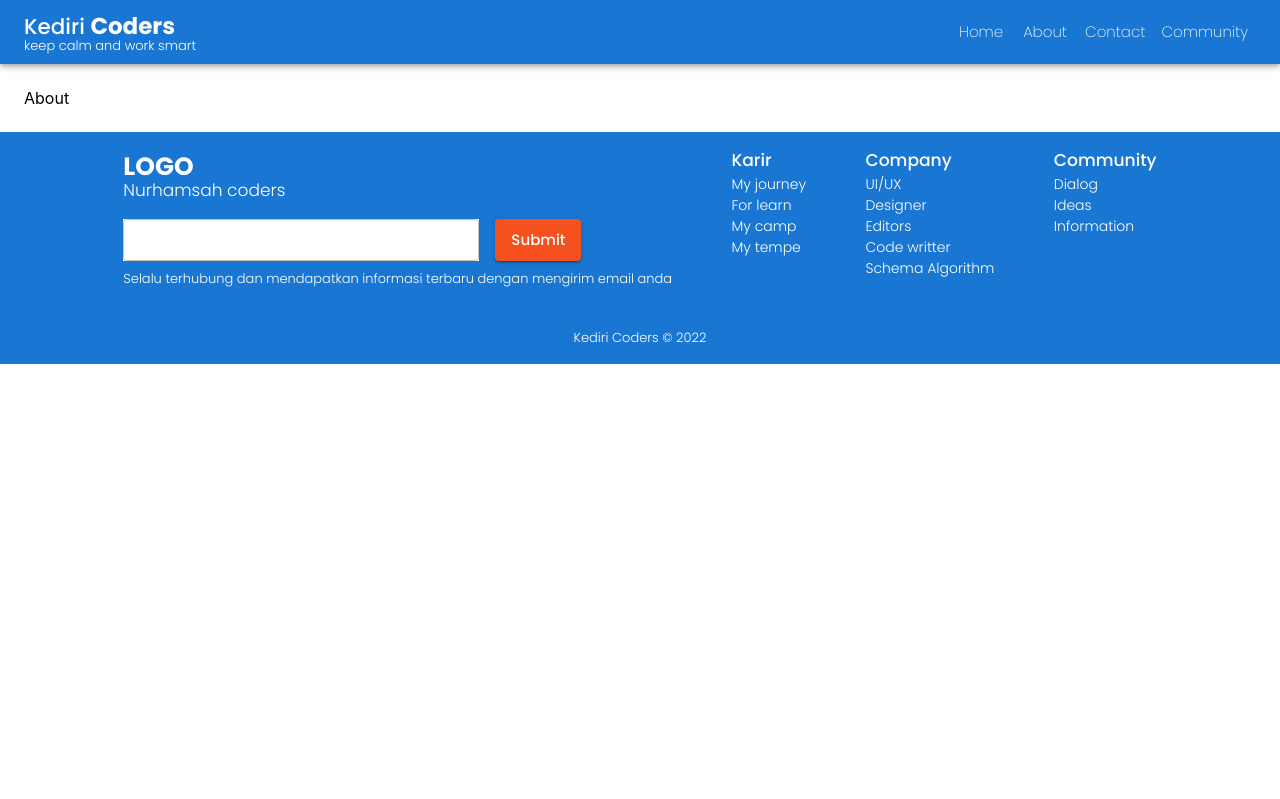
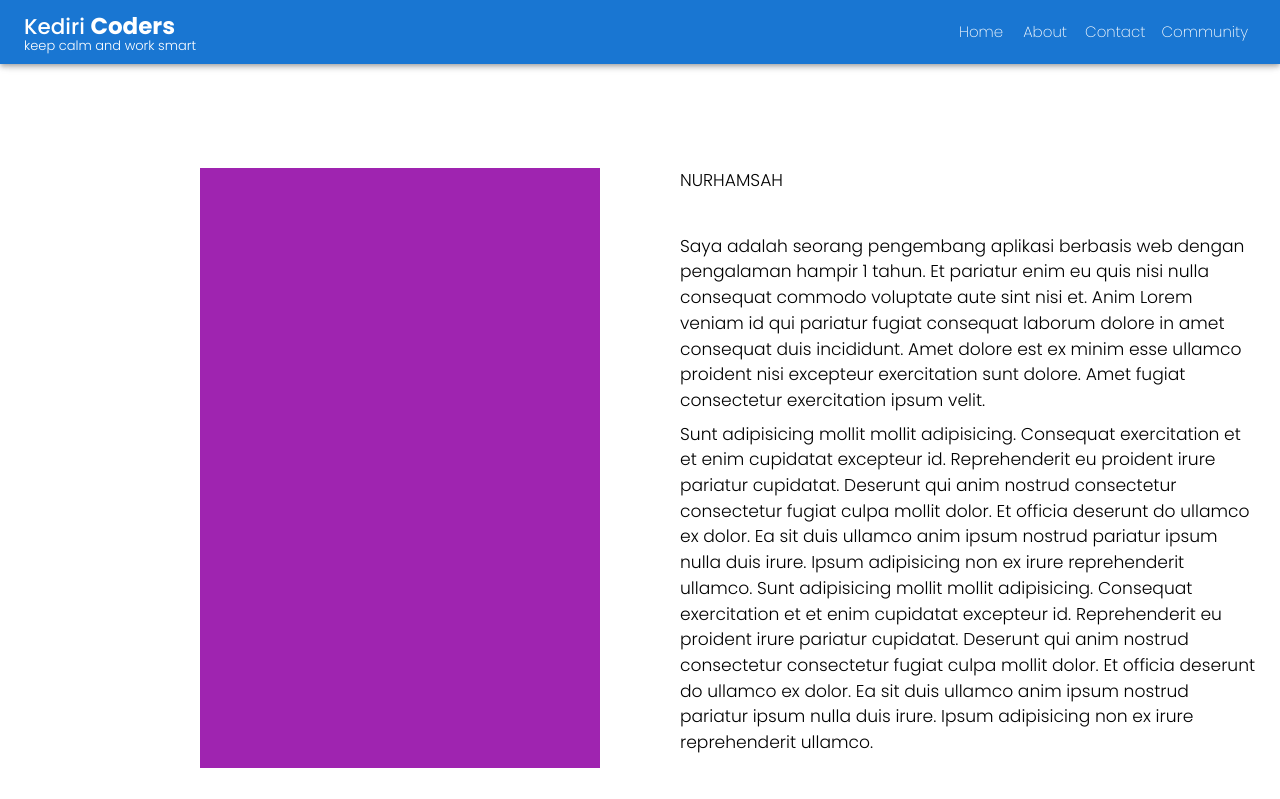
Before and after one commit to nurhamsah1998/KEDIRI-CODERS-PORTFOLIO, a React (Create React App) app: page /about in a window 1280 px wide. Shown: the top 799 px of the page. Built offline with nearby package versions, Linux system fonts and the light colour scheme.

Commit message:
adding new content page

```diff
--- a/src/Pages/About/About.js
+++ b/src/Pages/About/About.js
@@ -1,7 +1,57 @@
 import React from "react";
+import { Box, Typography } from "@mui/material";
+import { grey } from "@mui/material/colors";
 
 function About() {
-  return <div>About</div>;
+  const red = Math.floor(Math.random() * 255);
+  const green = Math.floor(Math.random() * 255);
+  const blue = Math.floor(Math.random() * 255);
+
+  return (
+    <Box my={10}>
+      <Box sx={{ display: "flex", justifyContent: "center", gap: 10 }}>
+        <Box sx={{ width: "50%", display: "flex", justifyContent: "flex-end" }}>
+          <Box
+            sx={{
+              height: "600px",
+              width: "400px",
+              bgcolor: `rgb(${red},${green},${blue})`,
+            }}
+          ></Box>
+        </Box>
+        <Box sx={{ width: "50%" }}>
+          <Box>
+            <Typography mb={5}>NURHAMSAH</Typography>
+            <Typography>
+              Saya adalah seorang pengembang aplikasi berbasis web dengan
+              pengalaman hampir 1 tahun. Et pariatur enim eu quis nisi nulla
+              consequat commodo voluptate aute sint nisi et. Anim Lorem veniam
+              id qui pariatur fugiat consequat laborum dolore in amet consequat
+              duis incididunt. Amet dolore est ex minim esse ullamco proident
+              nisi excepteur exercitation sunt dolore. Amet fugiat consectetur
+              exercitation ipsum velit.
+            </Typography>
+            <Typography mt={1}>
+              Sunt adipisicing mollit mollit adipisicing. Consequat exercitation
+              et et enim cupidatat excepteur id. Reprehenderit eu proident irure
+              pariatur cupidatat. Deserunt qui anim nostrud consectetur
+              consectetur fugiat culpa mollit dolor. Et officia deserunt do
+              ullamco ex dolor. Ea sit duis ullamco anim ipsum nostrud pariatur
+              ipsum nulla duis irure. Ipsum adipisicing non ex irure
+              reprehenderit ullamco. Sunt adipisicing mollit mollit adipisicing.
+              Consequat exercitation et et enim cupidatat excepteur id.
+              Reprehenderit eu proident irure pariatur cupidatat. Deserunt qui
+              anim nostrud consectetur consectetur fugiat culpa mollit dolor. Et
+              officia deserunt do ullamco ex dolor. Ea sit duis ullamco anim
+              ipsum nostrud pariatur ipsum nulla duis irure. Ipsum adipisicing
+              non ex irure reprehenderit ullamco.
+            </Typography>
+            <Typography mt={5}>LOREM EPSOM LORIS DELUASA</Typography>
+          </Box>
+        </Box>
+      </Box>
+    </Box>
+  );
 }
 
 export default About;
--- a/src/Pages/Home/Home.js
+++ b/src/Pages/Home/Home.js
@@ -5,7 +5,7 @@ import { blue, deepOrange, grey } from "@mui/material/colors";
 function Home() {
   return (
     <Box>
-      <Box mb={20} mt={5}>
+      <Box mb={10} mt={5}>
         <Box
           sx={{
             display: "flex",
@@ -29,33 +29,29 @@ function Home() {
               </Typography>
             </Box>
           </Box>
-          <Box sx={{ maxWidth: "600px" }}>
-            <img
-              width="100%"
-              src="/svg-UNDRAW/undraw_hello_re_3evm.svg"
-              alt="Hero"
-            />
-          </Box>
         </Box>
       </Box>
       <Divider />
-      <Box my={20}>
-        {" "}
+      <Typography fontSize={25} textAlign="center" mt={10}>
+        Lorem epsum
+      </Typography>
+      <Box
+        my={10}
+        sx={{
+          display: "flex",
+          justifyContent: "center",
+          gap: 5,
+          alignItems: "flex-start",
+        }}
+      >
         <Box
           sx={{
+            maxWidth: "50%",
             display: "flex",
             justifyContent: "center",
-            gap: 5,
             alignItems: "center",
           }}
         >
-          <Box sx={{ maxWidth: "600px" }}>
-            <img
-              width="100%"
-              src="/svg-UNDRAW/undraw_co-working_re_w93t.svg"
-              alt="Hero"
-            />
-          </Box>
           <Box sx={{ textAlign: "right" }}>
             <Typography fontSize={45} color={grey[800]} fontWeight={700}>
               Pengerjaan{" "}
@@ -81,21 +77,17 @@ function Home() {
             </Box>
           </Box>
         </Box>
-      </Box>
-      <Divider />
-      <Box my={20}>
-        {" "}
         <Box
           sx={{
+            maxWidth: "50%",
             display: "flex",
             justifyContent: "center",
-            gap: 5,
             alignItems: "center",
           }}
         >
           <Box>
             <Typography fontSize={45} color={grey[800]} fontWeight={700}>
-              Jamal KJDKDJ njdkj DK
+              Memiliki kualitas baik
             </Typography>
             <Box>
               <Typography
@@ -104,8 +96,8 @@ function Home() {
                 color={grey[800]}
                 fontWeight={600}
               >
-                Pengerjaan yang{" "}
-                <span style={{ color: blue[500] }}>berpengalaman.</span>
+                serta didukung berbagai channel{" "}
+                <span style={{ color: blue[500] }}>Ternama.</span>
               </Typography>
               <Typography mt={1}>
                 Consequat commodo quis ipsum aliqua consequat amet esse id
@@ -113,15 +105,9 @@ function Home() {
               </Typography>
             </Box>
           </Box>
-          <Box sx={{ maxWidth: "600px" }}>
-            <img
-              width="100%"
-              src="/svg-UNDRAW/undraw_relaxing_at_home_re_mror.svg"
-              alt="Hero"
-            />
-          </Box>
         </Box>
       </Box>
+      <Divider />
     </Box>
   );
 }
```
